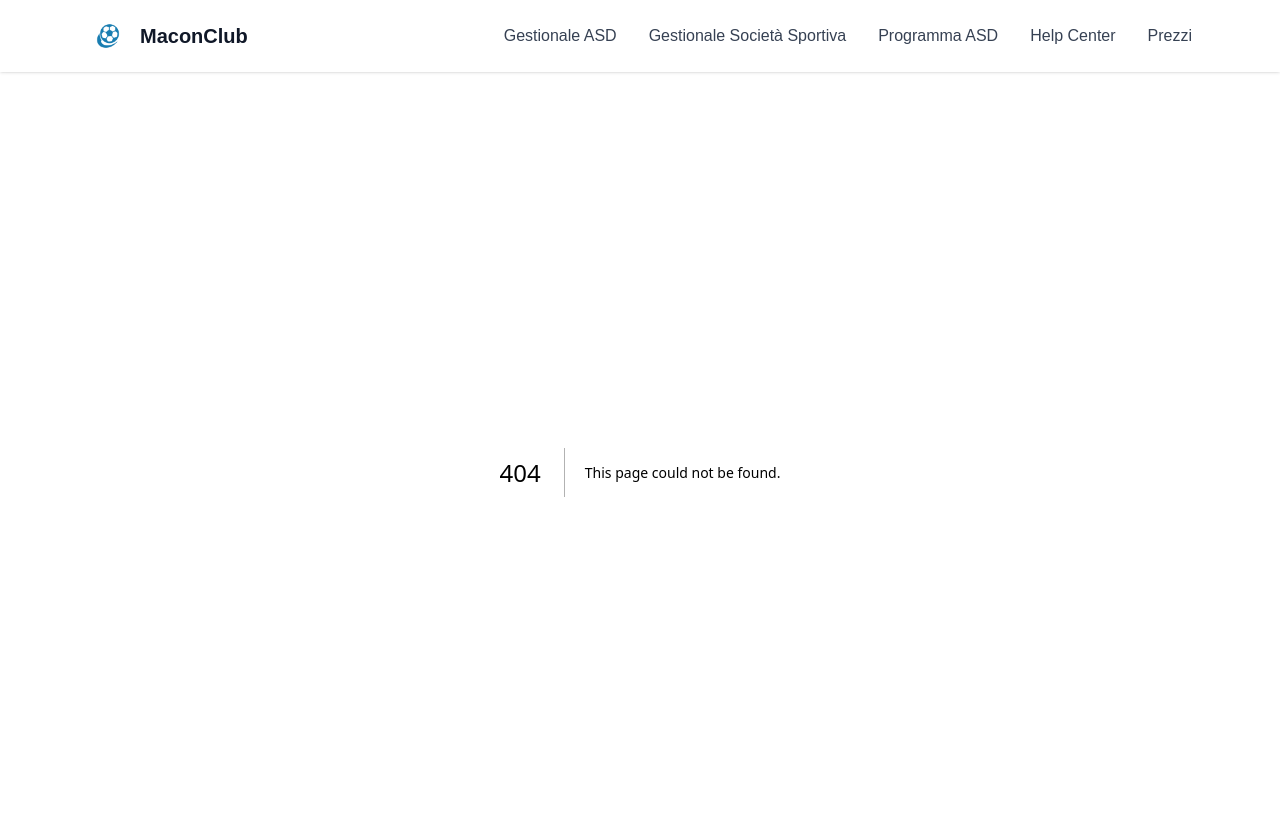
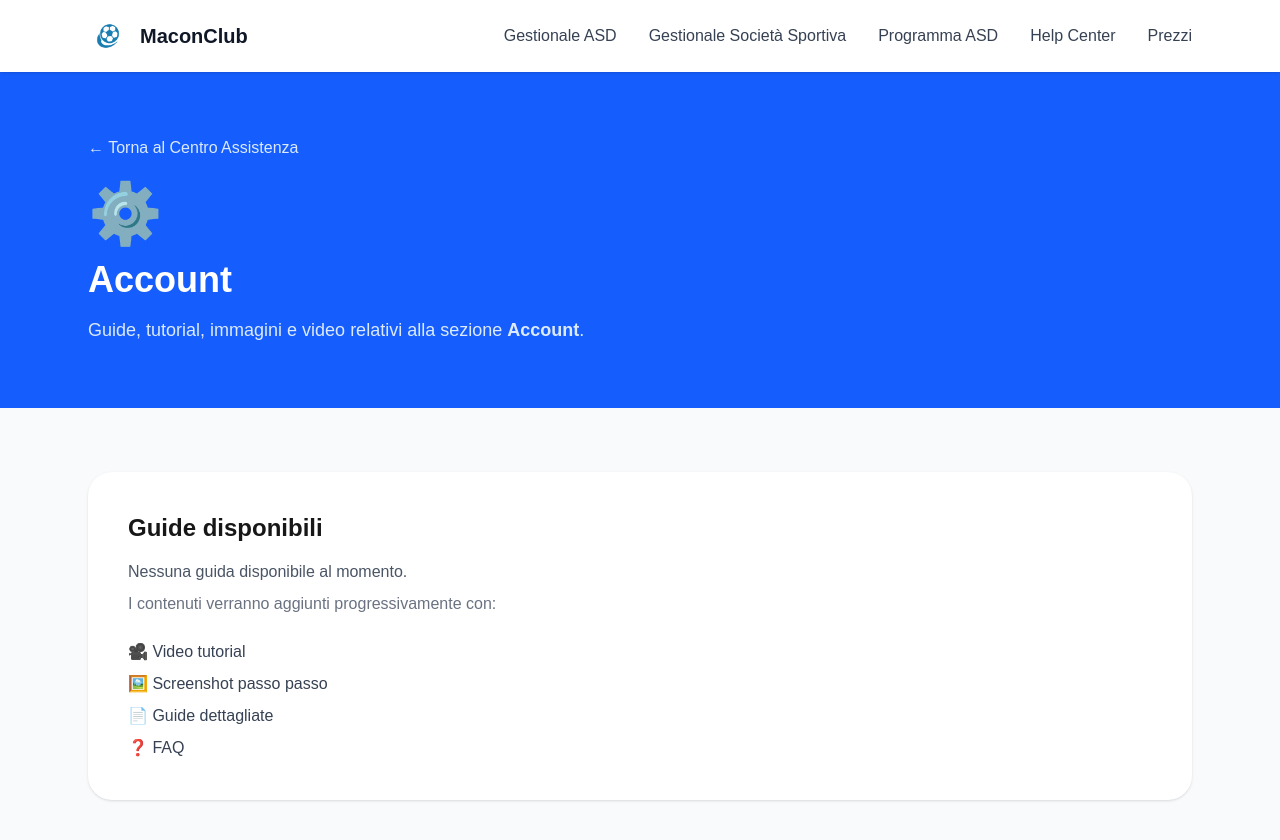
Before and after one commit to maurotto80/maconclub-landing, a Next.js app: page /help/account in a window 1280 px wide. Before the commit this address had no page. Shown: the top 840 px of the page. Built offline with nearby package versions, Linux system fonts and the light colour scheme.

Commit message:
Add Help guide

```diff
--- /dev/null
+++ b/app/help/[category]/page.tsx
@@ -0,0 +1,85 @@
+//app/help/[category]/page.tsx
+
+import Link from "next/link";
+import { notFound } from "next/navigation";
+
+import { helpCategories } from "@/data/help-content";
+
+type Props = {
+  params: {
+    category: string;
+  };
+};
+
+export default function HelpCategoryPage({ params }: Props) {
+  const category = helpCategories.find(
+    (c) => c.slug === params.category
+  );
+
+  if (!category) {
+    notFound();
+  }
+
+  return (
+    <main className="bg-gray-50 min-h-screen">
+
+      {/* HERO */}
+      <section className="bg-blue-600 text-white py-16">
+        <div className="max-w-6xl mx-auto px-6">
+
+          <Link
+            href="/help"
+            className="text-blue-100 hover:text-white"
+          >
+            ← Torna al Centro Assistenza
+          </Link>
+
+          <div className="mt-6 text-6xl">
+            {category.emoji}
+          </div>
+
+          <h1 className="mt-4 text-4xl font-extrabold">
+            {category.title}
+          </h1>
+
+          <p className="mt-4 text-blue-100 text-lg">
+            Guide, tutorial, immagini e video relativi alla sezione{" "}
+            <strong>{category.title}</strong>.
+          </p>
+
+        </div>
+      </section>
+
+      {/* CONTENUTO */}
+      <section className="py-16">
+        <div className="max-w-6xl mx-auto px-6">
+
+          <div className="bg-white rounded-3xl shadow p-10">
+
+            <h2 className="text-2xl font-bold">
+              Guide disponibili
+            </h2>
+
+            <p className="mt-4 text-gray-600">
+              Nessuna guida disponibile al momento.
+            </p>
+
+            <p className="mt-2 text-gray-500">
+              I contenuti verranno aggiunti progressivamente con:
+            </p>
+
+            <ul className="mt-6 space-y-2 text-gray-700">
+              <li>🎥 Video tutorial</li>
+              <li>🖼️ Screenshot passo passo</li>
+              <li>📄 Guide dettagliate</li>
+              <li>❓ FAQ</li>
+            </ul>
+
+          </div>
+
+        </div>
+      </section>
+
+    </main>
+  );
+}
--- /dev/null
+++ b/data/help-content.ts
@@ -0,0 +1,110 @@
+//app/data/help-content.ts
+
+export type HelpArticle = {
+  category: string;
+  slug: string;
+
+  title: string;
+  description: string;
+
+  keywords: string[];
+
+  videoUrl?: string;
+
+  images?: string[];
+
+  faq?: {
+    question: string;
+    answer: string;
+  }[];
+};
+
+export const helpCategories = [
+  {
+    slug: "dashboard",
+    title: "Dashboard",
+    emoji: "🏠",
+  },
+  {
+    slug: "iscrizione-online",
+    title: "Iscrizione Online",
+    emoji: "📝",
+  },
+  {
+    slug: "convocazioni",
+    title: "Convocazioni",
+    emoji: "📣",
+  },
+  {
+    slug: "bacheca",
+    title: "Bacheca",
+    emoji: "📢",
+  },
+  {
+    slug: "galleria-foto",
+    title: "Galleria Foto",
+    emoji: "📸",
+  },
+  {
+    slug: "atleti",
+    title: "Atleti",
+    emoji: "👦",
+  },
+  {
+    slug: "allenatori",
+    title: "Allenatori",
+    emoji: "👨‍🏫",
+  },
+  {
+    slug: "gruppi",
+    title: "Gruppi",
+    emoji: "👥",
+  },
+  {
+    slug: "genitori",
+    title: "Genitori",
+    emoji: "👨‍👩‍👧",
+  },
+  {
+    slug: "calendario-allenamenti",
+    title: "Calendario Allenamenti",
+    emoji: "📅",
+  },
+  {
+    slug: "presenze-allenamenti",
+    title: "Presenze Allenamenti",
+    emoji: "✅",
+  },
+  {
+    slug: "sessioni-allenamenti",
+    title: "Sessioni Allenamenti",
+    emoji: "📚",
+  },
+  {
+    slug: "gestione-quote",
+    title: "Gestione Quote",
+    emoji: "💳",
+  },
+  {
+    slug: "contabilita",
+    title: "Contabilità",
+    emoji: "📒",
+  },
+  {
+    slug: "soci",
+    title: "Soci",
+    emoji: "📋",
+  },
+  {
+    slug: "collaboratori",
+    title: "Collaboratori",
+    emoji: "👷",
+  },
+  {
+    slug: "account",
+    title: "Account",
+    emoji: "⚙️",
+  },
+];
+
+export const helpArticles: HelpArticle[] = [];
```
